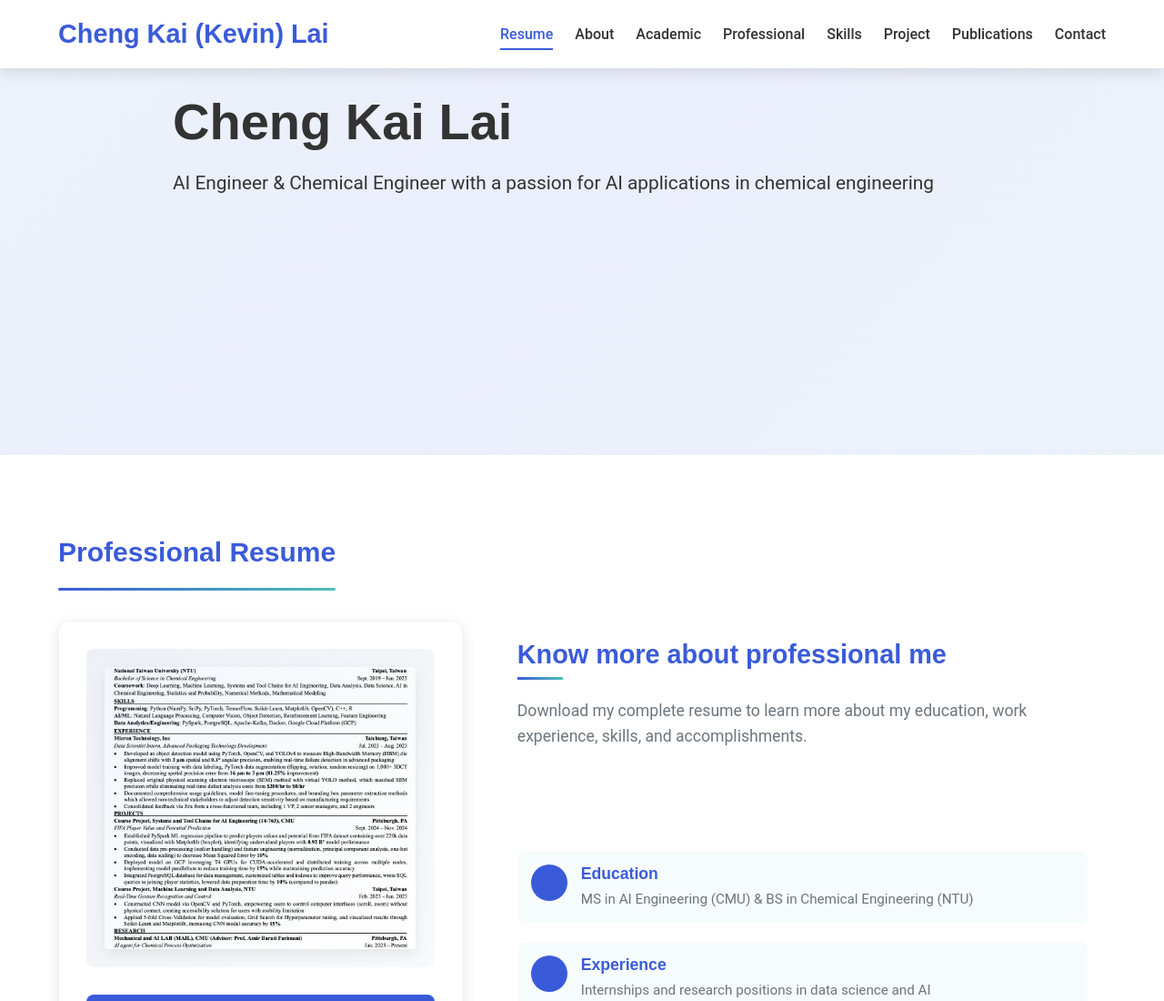
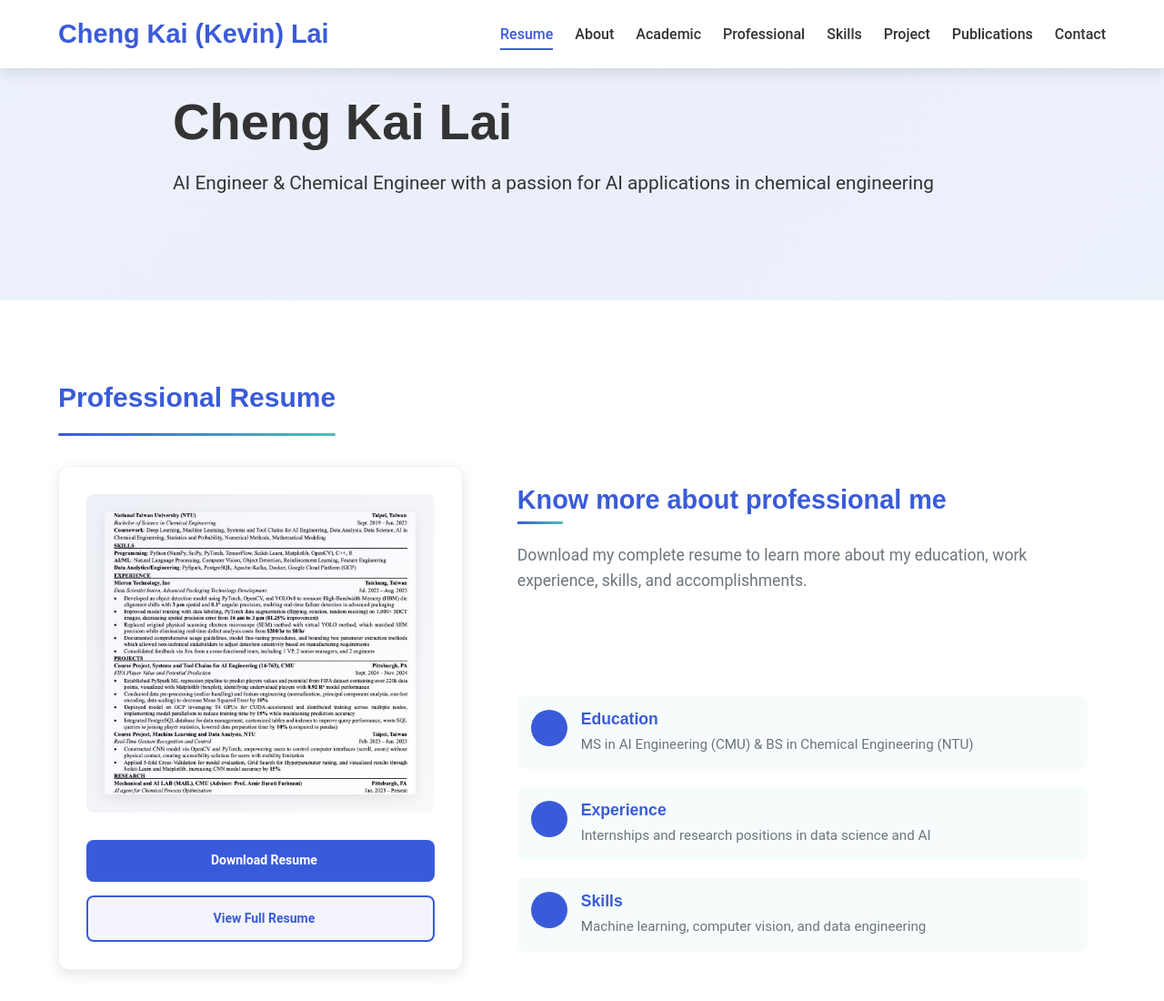
Before and after one commit to KevinChengKaiLai/Porfortlio, a plain HTML site: page index.html in a window 1280 px wide. Shown: the top 1100 px of the page at 91% size. Drawn offline with Linux system fonts and the light colour scheme.

Commit message:
Hero section modify test 3

```diff
--- a/style2.css
+++ b/style2.css
@@ -532,8 +532,8 @@ nav {
 } */
 
 #hero {
-    min-height: 60vh; /* Change this */
     height: auto; /* Add this */
+    min-height: 20vh; /* Change this */
     padding: 100px 0 50px; /* Add explicit padding for better mobile display */
     margin-bottom: 20px; /* Ensure space after hero section */
   }
```
